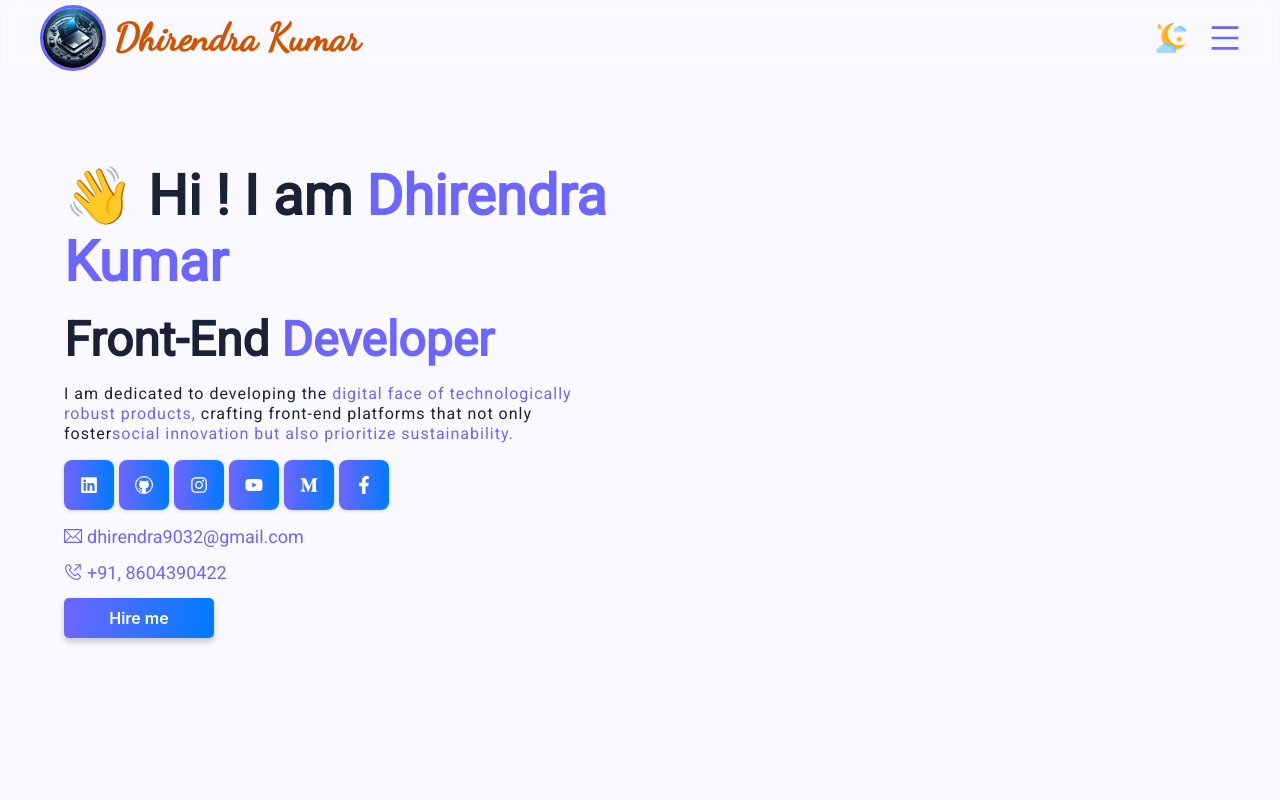
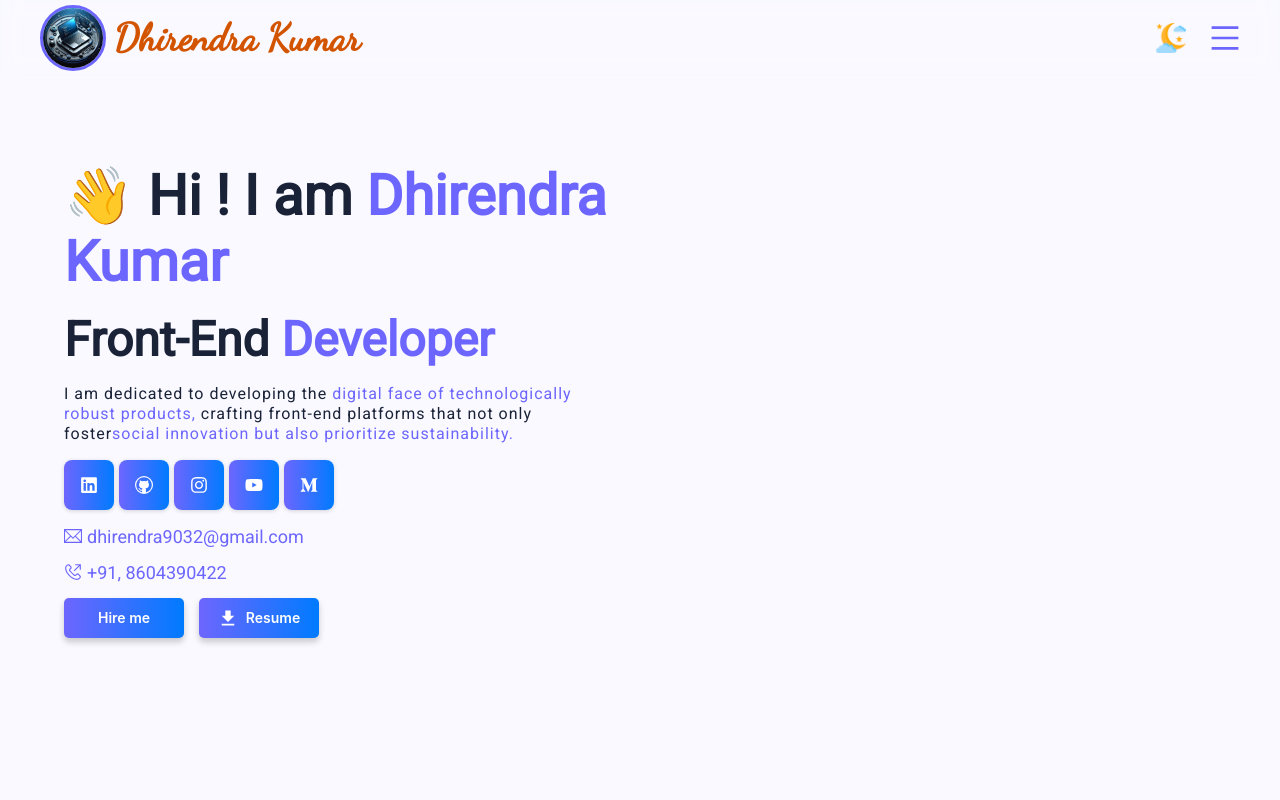
Before and after one commit to dhirendrakumar9032/Dhirendra_Portfolio, a React (Create React App) app: page / in a window 1280 px wide. Shown: the top 800 px of the page. Built offline with nearby package versions, Linux system fonts and the light colour scheme; a web font is replaced by a local one.

Commit message:
refactored code

```diff
--- a/src/components/About/index.scss
+++ b/src/components/About/index.scss
@@ -58,6 +58,14 @@
     background-position: center;
     background-size: contain;
     margin: 0 auto;
+
+
+    @media (max-width:568px){
+      height: 250px;
+      width: 250px;
+
+    }
+
   }
 
   .about-description {
--- a/src/components/Contact/Footer.tsx
+++ b/src/components/Contact/Footer.tsx
@@ -15,7 +15,7 @@
       <div className="footer-content">
         <div>
           <p className="address">
-            <IoLocationOutline /> Kondapur,Hyderabad, Telanagan, 500081
+            <IoLocationOutline /> Kondapur,Hyderabad, Telanagan.
           </p>
           <p className="phone">
             <VscCallOutgoing /> (+91) 8604390422
--- a/src/components/Contact/index.scss
+++ b/src/components/Contact/index.scss
@@ -148,6 +148,7 @@
     display: grid;
     grid-template-columns: repeat(auto-fit, minmax(300px, 1fr));
     align-items: center;
+    gap: 15px;
     justify-content: space-between;
     width: 100%;
 
@@ -184,6 +185,10 @@
           height: 18px;
         }
       }
+
+      @media (max-width:568px) {
+        justify-content: start;
+      }
     }
   }
 
--- a/src/components/Home/index.scss
+++ b/src/components/Home/index.scss
@@ -150,20 +150,25 @@
         color: $purple-color;
       }
 
-     button{
+      .download-btn {
         display: flex;
+        gap: 15px;
+      }
+
+      button {
+        display: flex;
+        align-items: center;
         justify-content: center;
-        align-items: center;
+        gap: 8px;
         background-image: linear-gradient(to right, $purple-color, #007bff);
         color: white;
-        padding: 10px 25px;
+        padding: 10px 15px;
         border: none;
         border-radius: 5px;
         font-weight: 600;
-        font-size: 16px;
         cursor: pointer;
         outline: none;
-        width: 150px;
+        width: 120px;
         box-shadow: 0px 4px 6px rgba(0, 0, 0, 0.2);
         transition: all 0.2s ease-in-out;
       }
@@ -188,17 +193,14 @@
   }
 
   @media (max-width: 992px) {
-
     .hero-greeting,
     .hero-title,
     .hero-subtitle {
       font-size: smaller;
     }
-
   }
 
   @media (max-width: 768px) {
-
     padding-top: 20px;
     gap: 20px;
 
@@ -206,7 +208,6 @@
       padding: 0 20px;
       .hero-greeting {
         font-size: 2.5rem;
-
       }
 
       .hero-title {
@@ -246,7 +247,7 @@
       font-size: 0.875rem;
     }
 
-    .hero-image-container{
+    .hero-image-container {
       display: none;
     }
   }
--- a/src/components/Home/index.tsx
+++ b/src/components/Home/index.tsx
@@ -1,17 +1,17 @@
-import {  Button, Image, message } from "antd";
+import { Button, Image, message } from "antd";
 import { motion } from "framer-motion";
 import { VscCallOutgoing } from "react-icons/vsc";
 import { TfiEmail } from "react-icons/tfi";
 import { socialMediaLinks } from "../../utils/data";
 import IconWrapper from "../../utils/IconWrapper";
 import heroLogo from "../../resources/icons/hero-img.png";
-import resume from '../../resources/dhirendra-kumar-resume.pdf';
+import resume from "../../resources/dhirendra-kumar-resume.pdf";
 import "./index.scss";
-
+import { Link } from "react-scroll";
+import { IoMdDownload } from "react-icons/io";
 
 
 const Home = () => {
-
   const handleDownload = () => {
     const link = document.createElement('a');
     link.href = resume;
@@ -19,7 +19,6 @@
     link.click();
     message.success('PDF Downloaded Successfully!', 3)
   };
-
 
   return (
     <div className="hero-container" id="home">
@@ -54,7 +53,7 @@
               whileHover={{ y: -5, opacity: 0.8 }}
               transition={{ duration: 0.3 }}
             >
-             <IconWrapper icon={logo} />
+              <IconWrapper icon={logo} />
             </motion.a>
           ))}
         </div>
@@ -66,7 +65,16 @@
             <VscCallOutgoing />
             +91, 8604390422
           </div>
-          <Button type="primary" onClick={handleDownload}>Hire me</Button>
+          <div className="download-btn">
+            <Link to="contact" smooth={true} duration={500}>
+              <Button type="primary">
+                Hire me
+              </Button>
+            </Link>
+            <Button type="primary" onClick={handleDownload}>
+              <IoMdDownload style={{ height: "20px", width: "20px" }}/> Resume
+            </Button>
+          </div>
         </div>
       </section>
       <section className="hero-image-container">
--- a/src/utils/data.ts
+++ b/src/utils/data.ts
@@ -89,10 +89,6 @@
       link: "https://www.medium.com/@dhirendra9032",
       logo: FaMediumM,
     },
-    {
-      link: "https://www.facebook.com/dhirendra9032",
-      logo: FaFacebookF,
-    },
   ];
 
 
```
